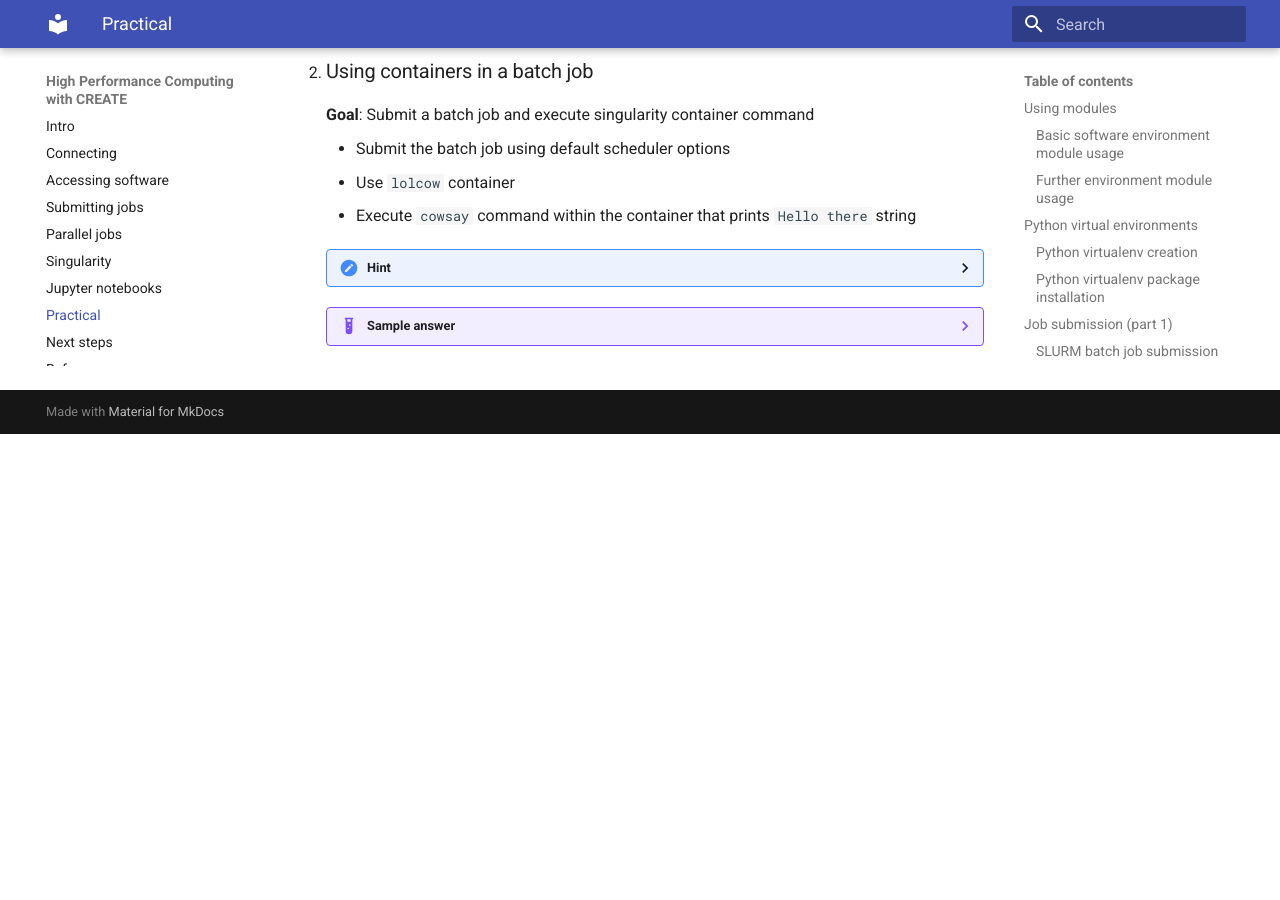
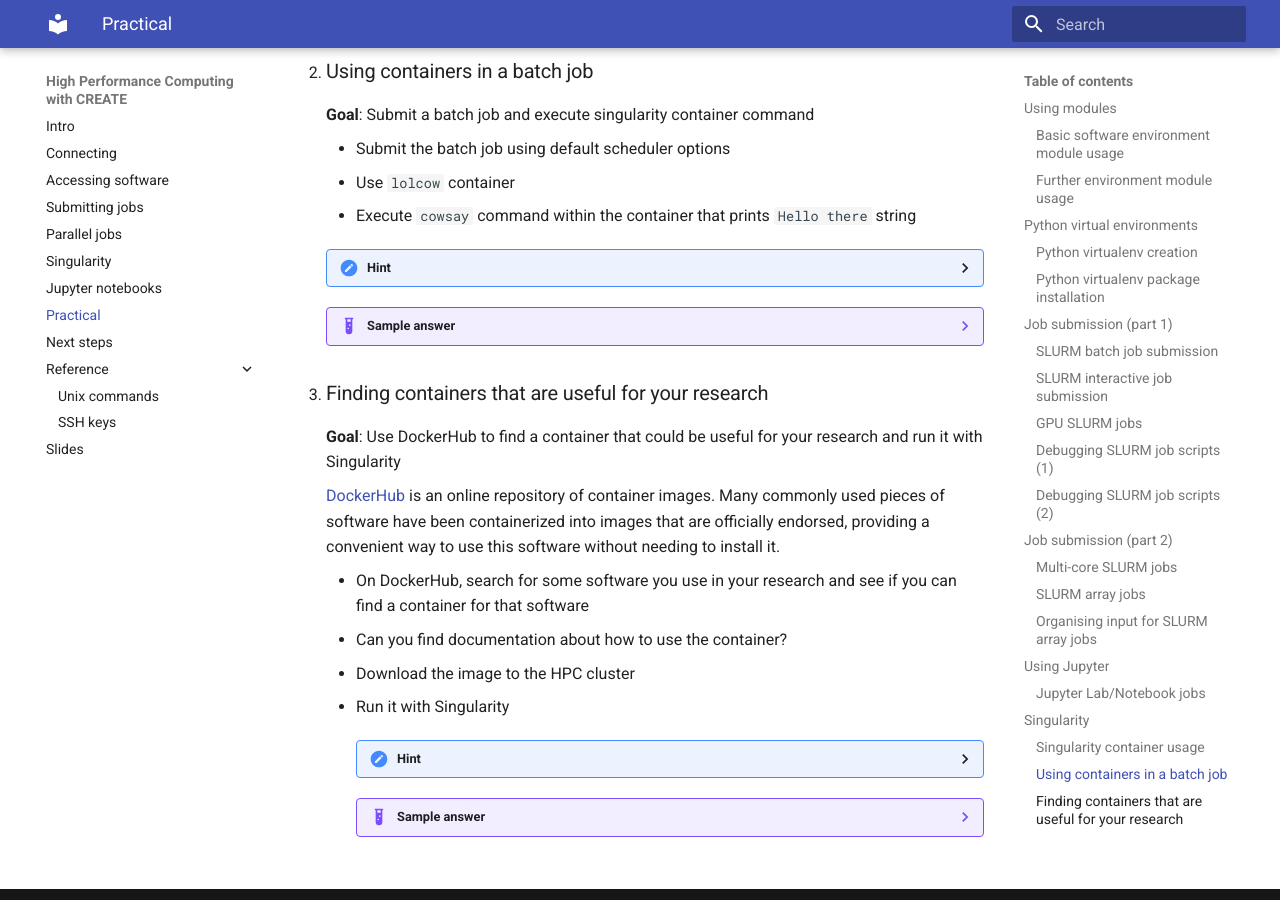
Before and after one commit to kcl-eresearch/High-Performance-Computing-for-Digital-Humanities, an MkDocs documentation site: the page built from docs/exercises.md, in a window 1280 px wide and 900 px high, scrolled down 5953 px. Built offline with MkDocs 1.6.1 and Material for MkDocs 9.7.7, drawn with Linux system fonts in a browser that asks for light colours; before the commit the page ends 6387 px from its top, so only the background shows below that.

Commit message:
feat: add additional Singularity exercise

````diff
--- a/docs/exercises.md
+++ b/docs/exercises.md
@@ -900,3 +900,46 @@ directory also contains example scripts from the exercises for convenience.
                         ||----w |
                         ||     ||
         ```
+
+1. ### Finding containers that are useful for your research
+
+    **Goal**: Use DockerHub to find a container that could be useful for your research and run it with Singularity
+
+    [DockerHub](https://hub.docker.com) is an online repository of container images.
+    Many commonly used pieces of software have been containerized into images that are officially endorsed, providing a convenient way to use this software without needing to install it.
+
+    * On DockerHub, search for some software you use in your research and see if you can find a container for that software
+    * Can you find documentation about how to use the container?
+    * Download the image to the HPC cluster
+    * Run it with Singularity
+
+        ??? hint
+
+            * If you can't think of a software to search for, try searching for `R` or `python`.
+            * Start an interactive session before running the commands
+            * Use `singularity pull docker://{container name}` command to download the container (replacing the `{}` and their contents with the correct container name)
+            * Use `singularity run` command to run the container
+
+        ??? example "Sample answer"
+            Let's search for a container that provides the `tidyverse` R packages.
+
+            There is a `tidyverse` container provided by the `rocker` organisation.
+
+            To pull the container, first start an interactive session as singularity is not available on
+            the login nodes:
+
+            ```
+            srun --partition interruptible_cpu --pty /bin/bash -l
+            ```
+
+            We can then pull the container with:
+
+            ```bash
+            singularity pull tidyverse.sif docker://rocker/tidyverse
+            ```
+
+            We can run R using the container with:
+
+            ```bash
+            singularity exec tidyverse.sif R
+            ```
````
